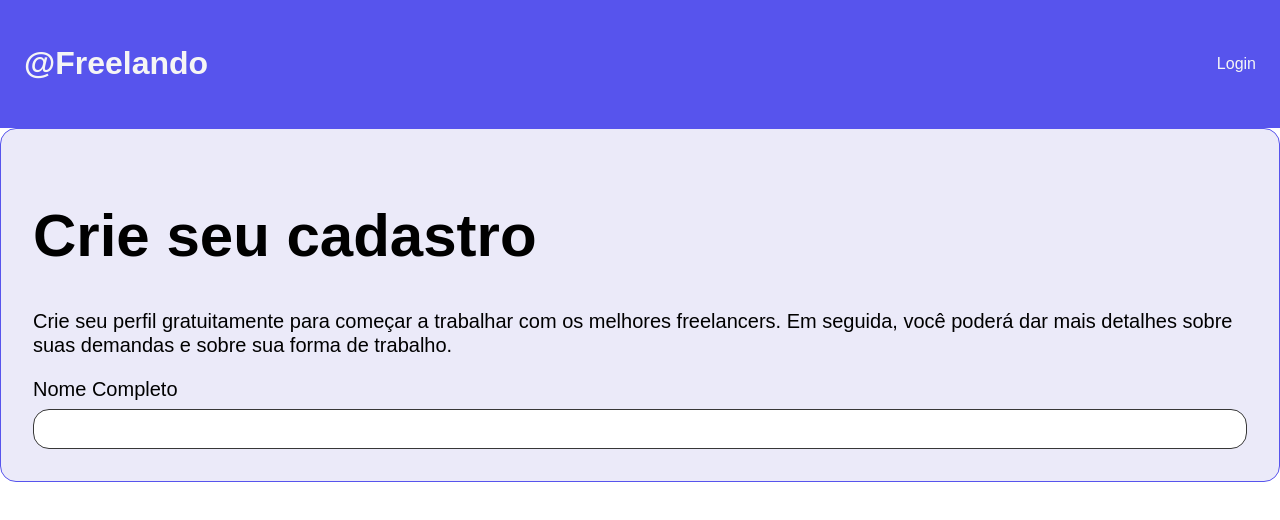
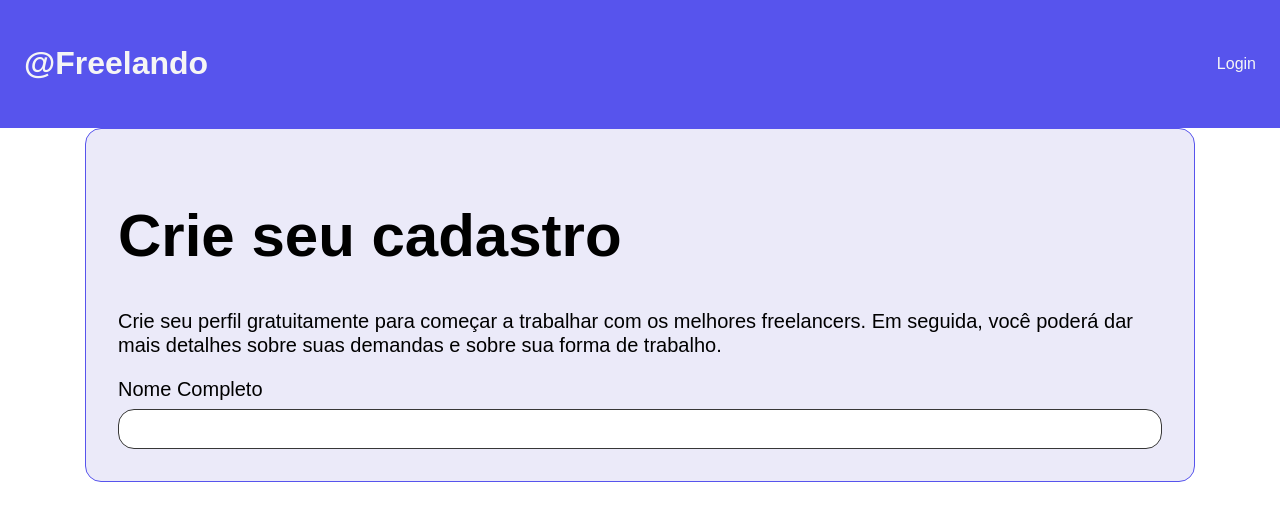
Before and after one commit to albertobtlima/criando-uma-aplicacao-acessivel-com-javascript-emotion-e-react-router, a React (Create React App) app in the folder 01-desenvolvendo-componentes-customizados-e-acessiveis-com-emotion/freelando/: page / in a window 1280 px wide. Shown: the top 520 px of the page. Built offline with nearby package versions, Linux system fonts and the light colour scheme; the HTML template or start-up script is replaced by a standard one.

Commit message:
adicionado react-grid-system

```diff
--- a/01-desenvolvendo-componentes-customizados-e-acessiveis-com-emotion/freelando/package.json
+++ b/01-desenvolvendo-componentes-customizados-e-acessiveis-com-emotion/freelando/package.json
@@ -9,8 +9,9 @@
     "@testing-library/jest-dom": "^6.8.0",
     "@testing-library/react": "^16.3.0",
     "@testing-library/user-event": "^13.5.0",
-    "react": "^19.1.1",
-    "react-dom": "^19.1.1",
+    "react": "^18.3.1",
+    "react-dom": "^18.3.1",
+    "react-grid-system": "^8.2.1",
     "react-scripts": "5.0.1",
     "web-vitals": "^2.1.4"
   },
--- a/01-desenvolvendo-componentes-customizados-e-acessiveis-com-emotion/freelando/src/App.js
+++ b/01-desenvolvendo-componentes-customizados-e-acessiveis-com-emotion/freelando/src/App.js
@@ -1,3 +1,4 @@
+import { Container } from "react-grid-system";
 import { Cabecalho } from "./componentes/Cabecalho/Cabecalho";
 import { CampoTexto } from "./componentes/CampoTexto/CampoTexto";
 import { Card } from "./componentes/Card/Card";
@@ -13,17 +14,19 @@ function App() {
         <h1>@Freelando</h1>
         <p>Login</p>
       </Cabecalho>
+      <Container>
         <Card>
           <Tipografia variante="h1" componente="h1">
             <h2>Crie seu cadastro</h2>
           </Tipografia>
           <Tipografia variante="body" componente="body">
-          Crie seu perfil gratuitamente para começar a trabalhar com os melhores
-          freelancers. Em seguida, você poderá dar mais detalhes sobre suas
-          demandas e sobre sua forma de trabalho.
+            Crie seu perfil gratuitamente para começar a trabalhar com os
+            melhores freelancers. Em seguida, você poderá dar mais detalhes
+            sobre suas demandas e sobre sua forma de trabalho.
           </Tipografia>
           <CampoTexto titulo="Nome Completo" />
         </Card>
+      </Container>
     </ProvedorTema>
   );
 }
```
Also changed, not shown: 1 other file (tests, documents, lock files or other folders). Lines whose indentation alone changed are shown as unchanged.
